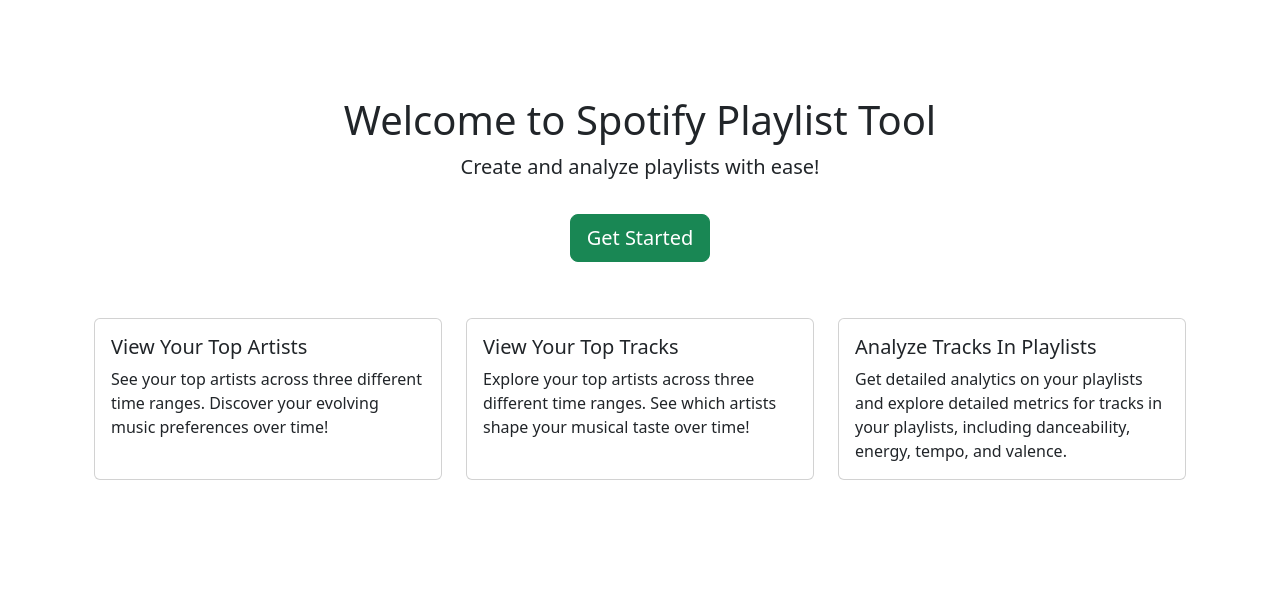
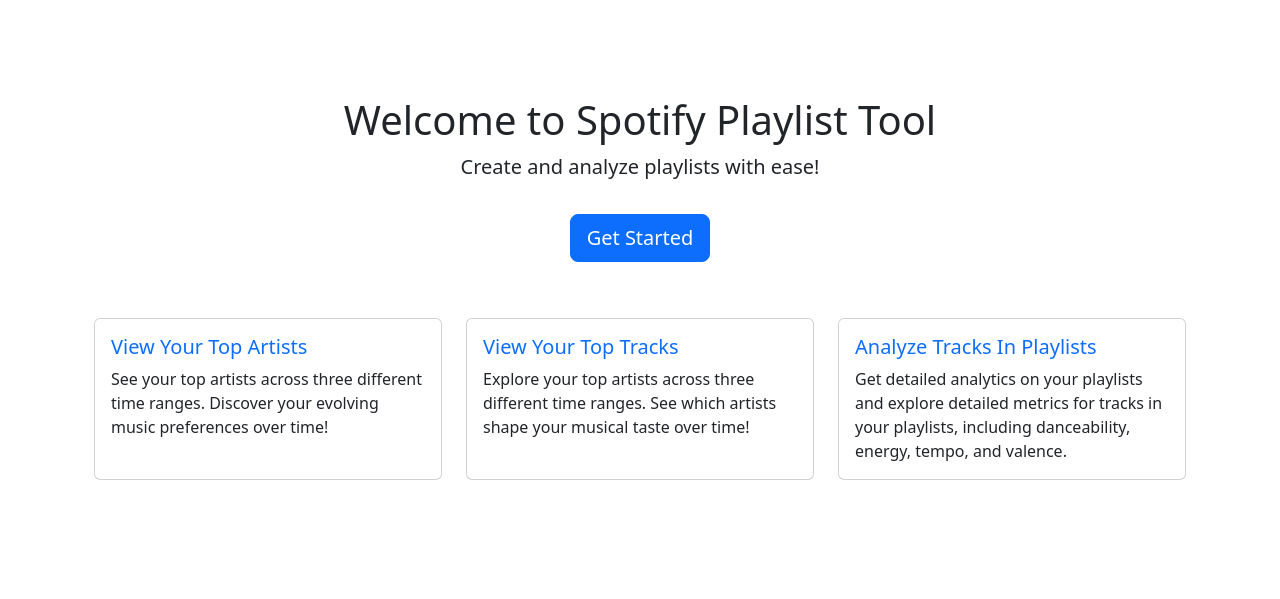
Before and after one commit to aegis945/spotify_project, a Django app: template playlist_tool/templates/playlist_tool/index.html in a window 1280 px wide. Shown: the part 56-655 px from the top of the page. Run offline with Django 5.2, Linux system fonts and the light colour scheme; the template is opened without the code that fills it, so the values that code supplies are empty.

Commit message:
add links to the cards

```diff
--- a/playlist_tool/templates/playlist_tool/index.html
+++ b/playlist_tool/templates/playlist_tool/index.html
@@ -6,9 +6,9 @@
         <h1>Welcome to Spotify Playlist Tool</h1>
         <p class="lead">Create and analyze playlists with ease!</p>
         {% if access_token %}
-            <a href="{% url 'playlist_tool:profile' %}" class="btn btn-success btn-lg mt-3">View Your Playlists</a>
+            <a href="{% url 'playlist_tool:profile' %}" class="btn btn-primary btn-lg mt-3">View Your Playlists</a>
         {% else %}
-            <a href="{% url 'playlist_tool:spotify_login' %}" class="btn btn-success btn-lg mt-3">Get Started</a>
+            <a href="{% url 'playlist_tool:spotify_login' %}" class="btn btn-primary btn-lg mt-3">Get Started</a>
         {% endif %}
     </div>
     <div class="container">
@@ -16,7 +16,7 @@
             <div class="col-md-4 my-2">
                 <div class="card h-100">
                     <div class="card-body">
-                        <h5 class="card-title">View Your Top Artists</h5>
+                        <a class="nav-link link-primary link-offset-2 link-underline-opacity-25 link-underline-opacity-100-hover" href="{% url 'playlist_tool:top_artists' %}"><h5 class="card-title">View Your Top Artists</h5></a>
                         <p class="card-text">See your top artists across three different time ranges. Discover your evolving music preferences over time!</p>
                     </div>
                 </div>
@@ -24,7 +24,7 @@
             <div class="col-md-4 my-2">
                 <div class="card h-100">
                     <div class="card-body">
-                        <h5 class="card-title">View Your Top Tracks</h5>
+                        <a class="nav-link link-primary link-offset-2 link-underline-opacity-25 link-underline-opacity-100-hover" href="{% url 'playlist_tool:top_tracks' %}"><h5 class="card-title">View Your Top Tracks</h5></a>
                         <p class="card-text">Explore your top artists across three different time ranges. See which artists shape your musical taste over time!</p>
                     </div>
                 </div>
@@ -32,7 +32,7 @@
             <div class="col-md-4 my-2">
                 <div class="card h-100">
                     <div class="card-body">
-                        <h5 class="card-title">Analyze Tracks In Playlists</h5>
+                        <a class="nav-link link-primary link-offset-2 link-underline-opacity-25 link-underline-opacity-100-hover" href="{% url 'playlist_tool:profile' %}"><h5 class="card-title">Analyze Tracks In Playlists</h5></a>
                         <p class="card-text">Get detailed analytics on your playlists and explore detailed metrics for tracks in your playlists, including danceability, energy, tempo, and valence.</p>
                     </div>
                 </div>
```
